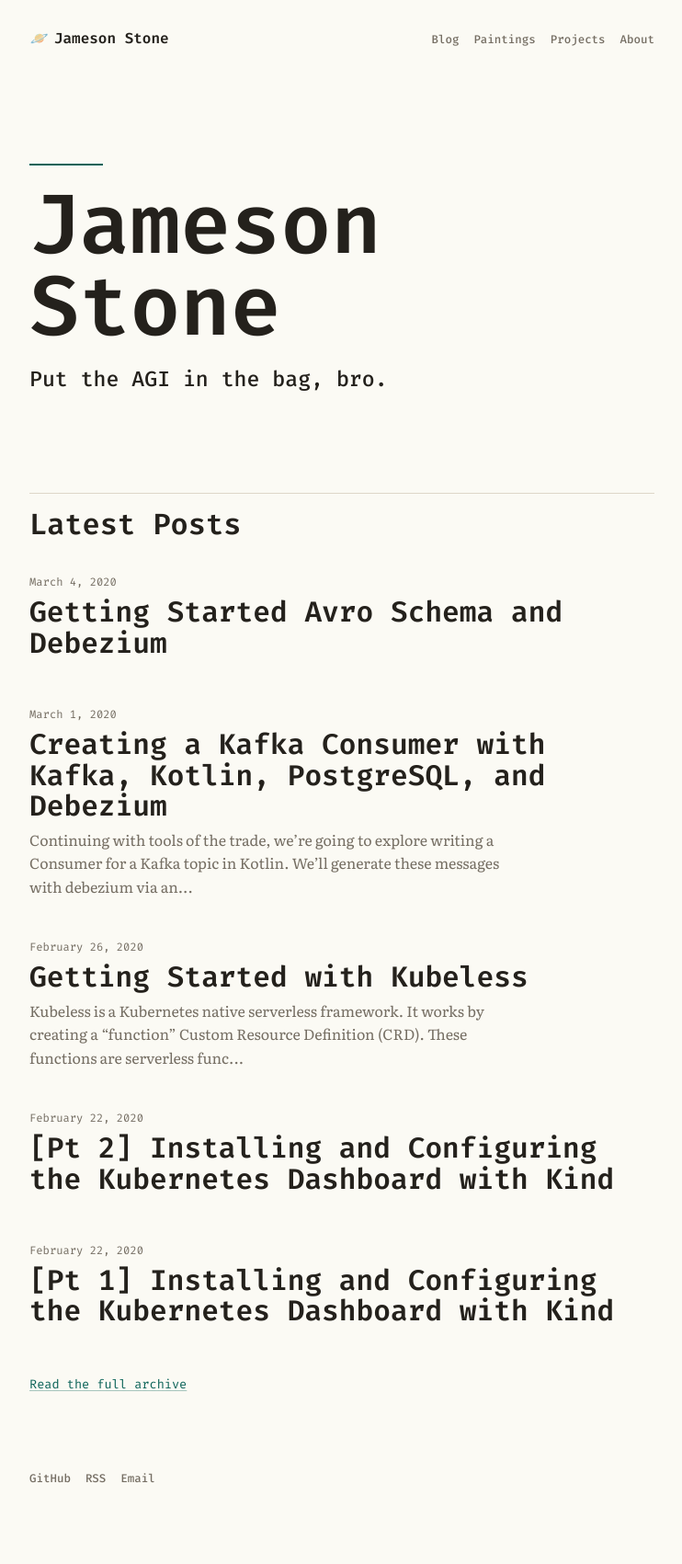
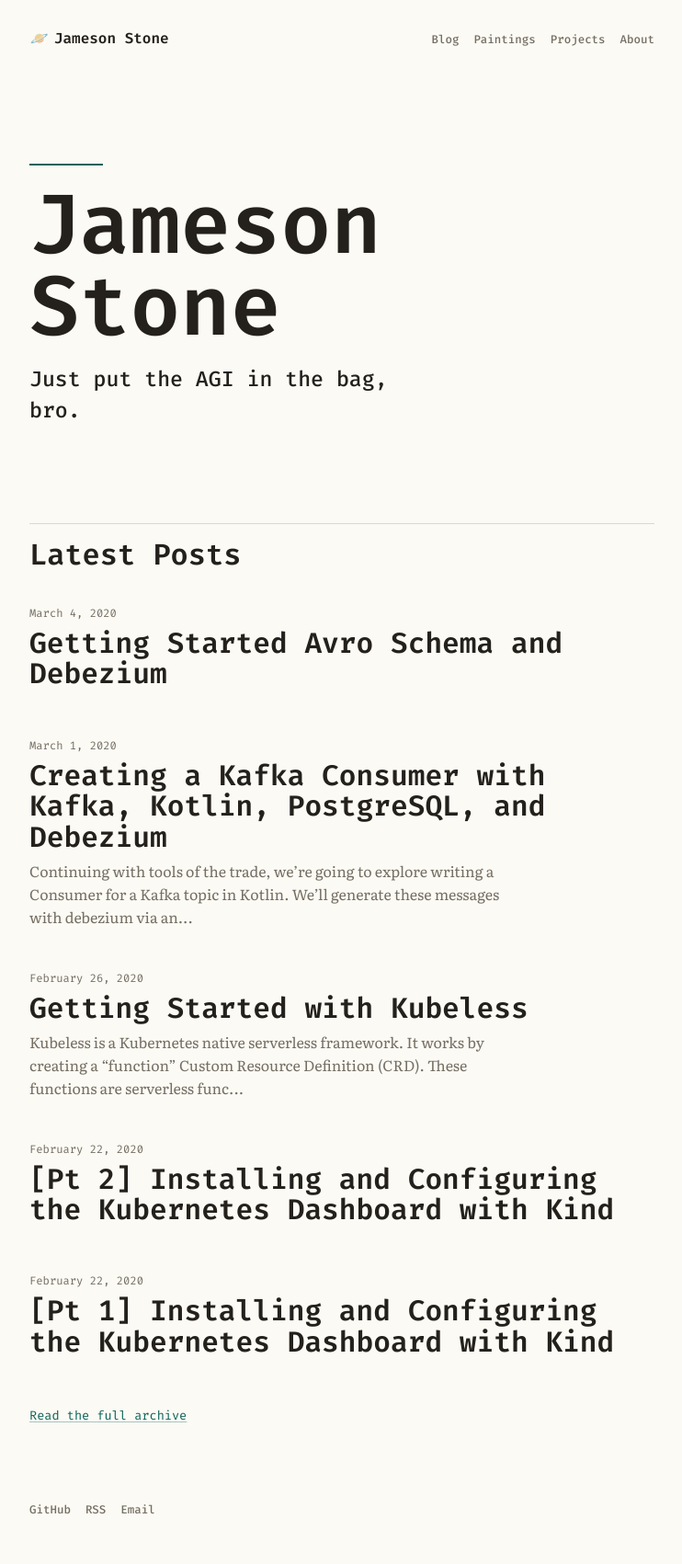
Before and after one commit to jamesonstone/jamesonstone.github.io, a Jekyll site: the page built from index.md, in a window 1280 px wide. Shown: the whole page at 92% size, without its empty margins (268-1010 px from the left). Built offline with Jekyll 4.4.1, drawn with Linux system fonts in a browser that asks for light colours; before the commit the page ends 1667 px from its top, so only the background shows below that.

Commit message:
chore(GH-1): :wrench: update tagline

```diff
--- a/index.md
+++ b/index.md
@@ -8,7 +8,7 @@ home: true
 <div class="home-page">
   <section class="home-hero" aria-labelledby="home-title">
     <h1 id="home-title">Jameson Stone</h1>
-    <p class="tagline">Put the AGI in the bag, bro.</p>
+    <p class="tagline">Just put the AGI in the bag, bro.</p>
   </section>
 
   <section class="home-section" aria-labelledby="latest-posts">
@@ -30,5 +30,6 @@ home: true
     </ol>
 
     <p class="archive-link"><a href="{{ '/blog/' | relative_url }}">Read the full archive</a></p>
+
   </section>
 </div>
```
